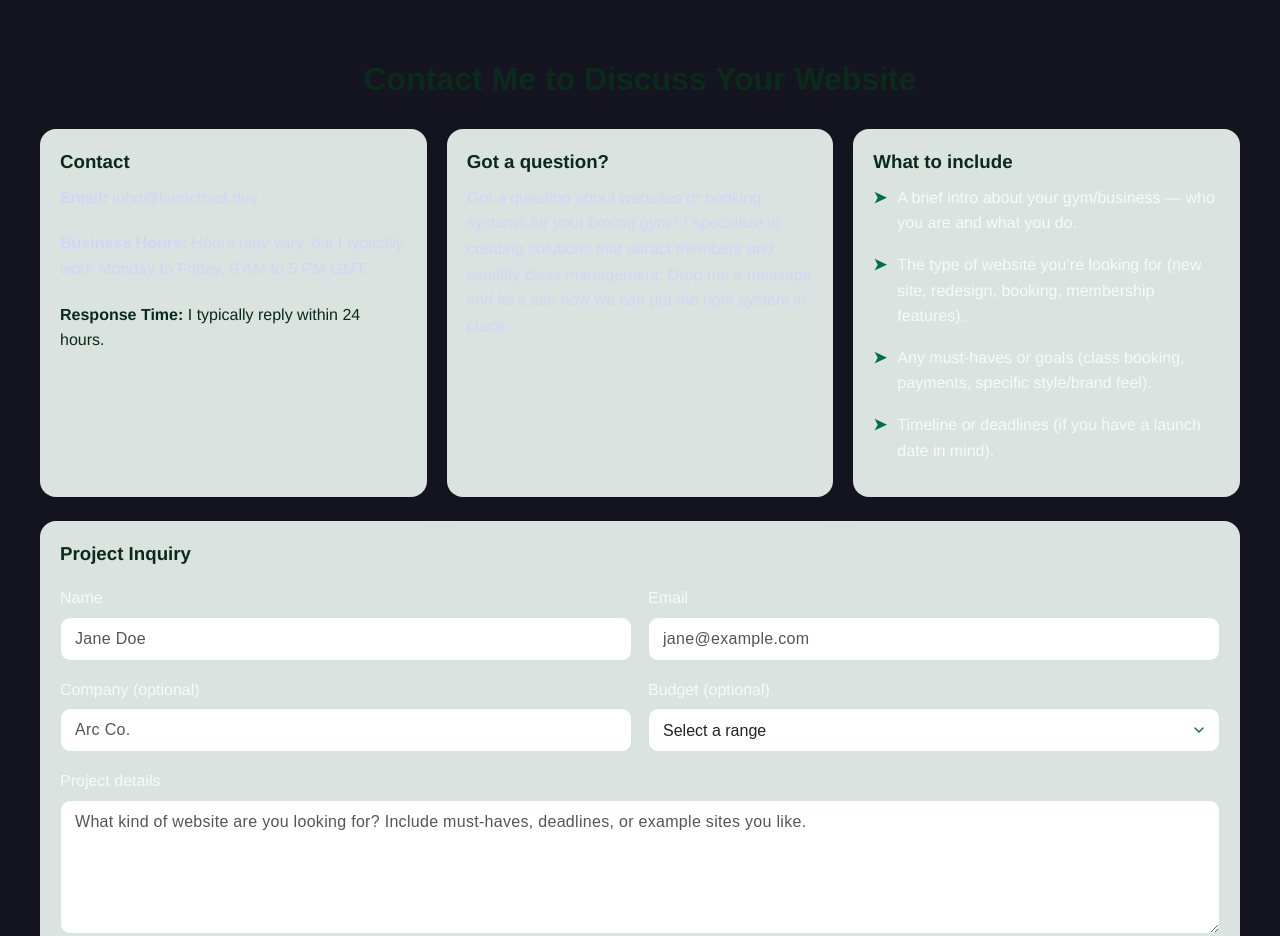
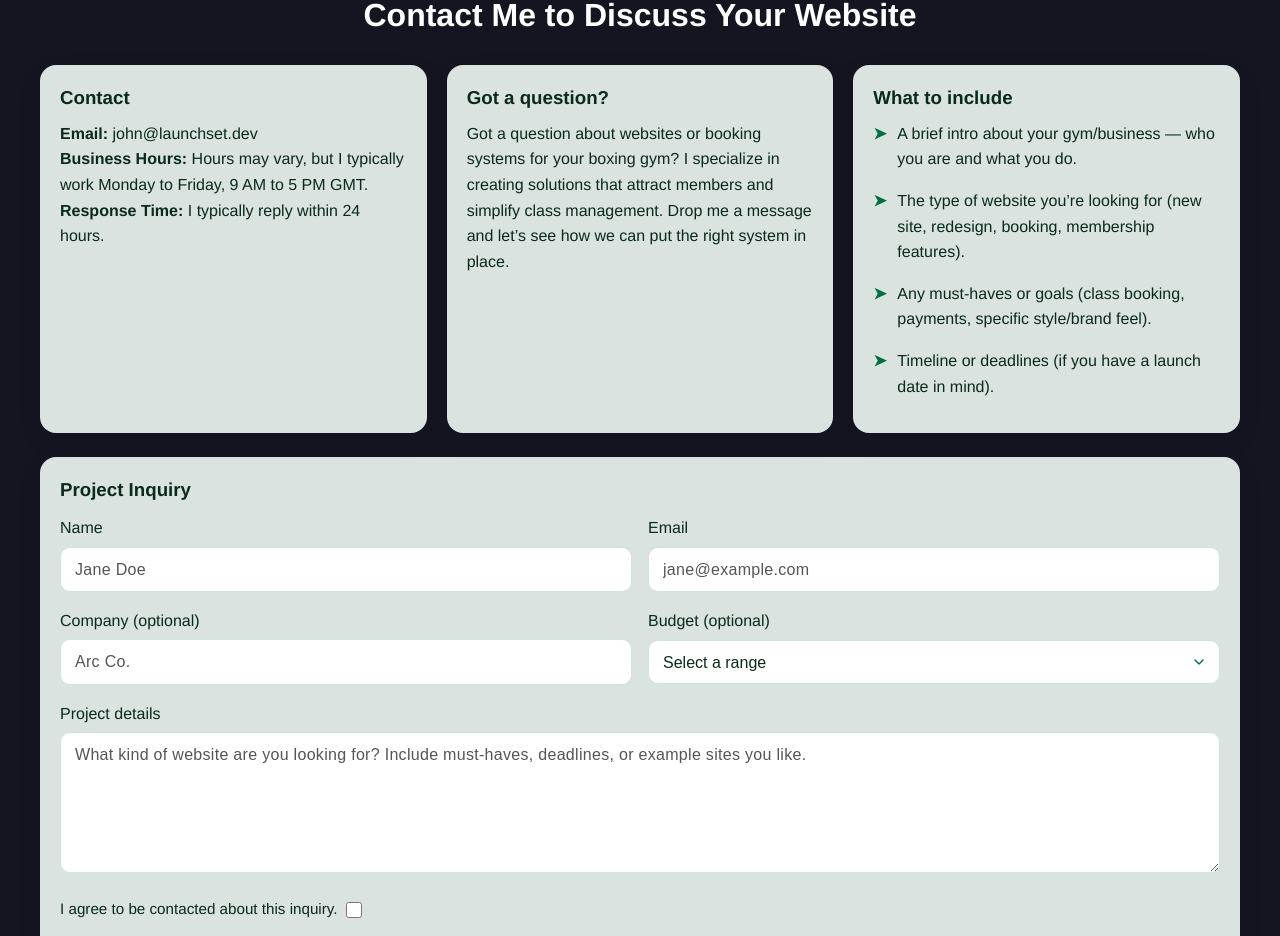
Before and after one commit to Launchset/Portfolio, a React (Vite) app: page / in a window 1280 px wide. Shown: the part 1860-2796 px from the top of the page. Built offline with nearby package versions, Linux system fonts and the light colour scheme.

Commit message:
Enhance styling for About, Contact, Hero, Navbar, Projects, and Footer components; improve readability, responsiveness, and visual consistency across the site.

```diff
--- a/src/components/About.css
+++ b/src/components/About.css
@@ -3,6 +3,7 @@
   background-color: #ffffff;
   padding: 4rem 2rem;
   color: #222;
+  border-radius: 60px 60px 0 0;
 }
 
 .about-container {
--- a/src/components/Contact.css
+++ b/src/components/Contact.css
@@ -1,173 +1,140 @@
+/* ===============================
+   Contact Section — same visuals, cleaner CSS (readability fixed)
+   =============================== */
+:root {
+  /* Colors */
+  --green: #00703c;
+  --green-700: #005f32;
+  --brand-dark: #0a2b1a;
+  --text: #fff;                 /* kept for dark-on-dark needs */
+  --text-on-card: #0a2b1a;      /* NEW: readable on light cards */
+  --muted: #0a2b1a;
+  --input-border: #cde8d7;
+
+  /* Surfaces & effects */
+  --card-bg: rgba(240, 250, 245, 0.9);
+  --card-bg-hover: rgba(232, 246, 238, 1);
+  --focus-ring: 0 0 0 3px rgba(0, 112, 60, 0.2);
+  --shadow-md: 0 8px 24px rgba(0, 0, 0, 0.08);
+
+  /* Sizing */
+  --radius-md: 10px;
+  --radius-lg: 16px;
+  --gap-sm: 12px;
+  --gap-md: 16px;
+  --gap-lg: 20px;
+}
+
 /* === Section === */
 .contact {
-  /* keep your current background */
   padding: 56px 20px 80px;
 }
 .contact-wrap { max-width: 1200px; margin: 0 auto; }
 .contact-title {
   font-size: 2rem;
   text-align: center;
-  color: #0a2b1a;
+  color: #fff;                  /* visible on dark bg */
   margin-bottom: 24px;
 }
 
-/* === Top info cards === */
+/* === Cards (info + form) === */
+.contact-card,
+.contact-form.card {
+  background: var(--card-bg);
+  border-radius: var(--radius-lg);
+  box-shadow: var(--shadow-md);
+  padding: 18px var(--gap-lg);
+  transition: background 0.2s ease;
+  color: var(--text-on-card);   /* FIX: text readable on card */
+}
+.contact-card:hover,
+.contact-form.card:hover { background: var(--card-bg-hover); }
+.contact-card h3,
+.contact-form h3 {
+  margin: 0 0 0.5rem;
+  color: var(--brand-dark);
+}
+.muted { color: var(--muted); }
+
+/* === Responsive grids === */
 .contact-grid {
   display: grid;
-  gap: 20px;
-  grid-template-columns: 1fr;       /* mobile: stack */
+  gap: var(--gap-lg);
+  grid-template-columns: 1fr;
   margin-bottom: 24px;
 }
+.form-grid {
+  display: grid;
+  gap: var(--gap-md);
+  grid-template-columns: 1fr;
+  margin-top: 10px;
+}
+.form-grid label { display: grid; gap: 6px; color: var(--text-on-card); }
+.form-grid .full { grid-column: 1 / -1; }
+
 @media (min-width: 720px) {
-  .contact-grid { grid-template-columns: 1fr 1fr; }           /* tablet: 2-up */
+  .contact-grid { grid-template-columns: 1fr 1fr; }
+  .form-grid { grid-template-columns: repeat(2, 1fr); }
+  .form-grid .full { grid-column: 1 / -1; }
 }
 @media (min-width: 980px) {
-  .contact-grid { grid-template-columns: repeat(3, 1fr); }    /* desktop: 3-up */
+  .contact-grid { grid-template-columns: repeat(3, 1fr); }
 }
 
-.contact-card,
-.contact-form.card {
-  background: #fff;
-  border-radius: 16px;
-  box-shadow: 0 8px 24px rgba(0, 0, 0, 0.08);
-  padding: 18px 20px;
-}
-.contact-card h3 { margin: 0 0 .5rem; color: #0a2b1a; }
-.muted { color: #0a2b1a; }
-
-/* === Bullets with spacing + green arrows === */
-.bullets {
-  list-style: none;
-  margin: .25rem 0 0;
-  padding: 0;
-}
+/* === Bullets with green arrows === */
+.bullets { list-style: none; margin: 0.25rem 0 0; padding: 0; }
 .bullets li {
-  margin-bottom: 1rem;         /* gap between bullets */
+  position: relative;
+  padding-left: 1.5rem;
+  margin-bottom: 1rem;
   line-height: 1.6;
-  position: relative;
-  padding-left: 1.5rem;        /* space for arrow */
+  color: var(--text-on-card);
 }
 .bullets li::before {
   content: "➤";
-  position: absolute;
-  left: 0;
-  top: 0;
-  color: #00703c;              /* Launchset green */
-  font-weight: bold;
+  position: absolute; left: 0; top: 0;
+  color: var(--green); font-weight: bold;
 }
 
-/* === Form layout === */
-.contact-form h3 { margin-top: 0; color: #0a2b1a; }
-
-.form-grid {
-  display: grid;
-  gap: 16px;
-  grid-template-columns: 1fr;       /* mobile: single column */
-  margin-top: 10px;
-}
-.form-grid label { display: grid; gap: 6px; }
-.form-grid .full { grid-column: 1 / -1; }
-
-@media (min-width: 720px) {
-  .form-grid { grid-template-columns: repeat(2, 1fr); } /* tablet+: two cols */
-  .form-grid .full { grid-column: 1 / -1; }             /* textarea spans both */
+/* === Inputs (text, textarea, select) === */
+input,
+textarea,
+.form-grid select {
+  width: 100%;
+  box-sizing: border-box;
+  background: #fff;
+  color: var(--text-on-card);   /* FIX: dark text on white inputs */
+  border: 1px solid var(--input-border);
+  border-radius: var(--radius-md);
+  padding: 12px 14px;
+  font-size: 1rem;
+  line-height: 1.2;
 }
 
-/* Inputs */
-input,
-textarea {
-  background: #fff;
-  border: 1px solid #cde8d7;
-  border-radius: 10px;
-  padding: 12px 14px;
-  font-size: 1rem;
-  color: #222;
-  width: 100%;
-  box-sizing: border-box;
-}
+/* focus */
 input:focus,
-textarea:focus {
-  border-color: #00703c;
-  box-shadow: 0 0 0 3px rgba(0, 112, 60, 0.2);
+textarea:focus,
+.form-grid select:focus {
+  border-color: var(--green);
+  box-shadow: var(--focus-ring);
   outline: none;
 }
-textarea { resize: vertical; }
 
-/* === Placeholder text styling === */
+/* placeholders */
 input::placeholder,
 textarea::placeholder {
-  font-family: sans-serif;  /* force sans-serif */
+  font-family: sans-serif;
   font-size: 1rem;
   color: #555;
   letter-spacing: 0.3px;
 }
 
-/* Actions row */
-.actions {
-  margin-top: 16px;
-  display: flex;
-  align-items: center;
-  gap: 12px;
-  flex-wrap: wrap;
-}
-@media (max-width: 480px) {
-  .actions { flex-direction: column; align-items: stretch; }
-  .actions .btn-primary { width: 100%; }
-}
+textarea { resize: vertical; }
 
-.btn-primary {
-  background: #00703c;
-  color: #fff;
-  font-weight: 600;
-  padding: 12px 18px;
-  border: none;
-  border-radius: 10px;
-  cursor: pointer;
-}
-.btn-primary:hover { background: #005f32; }
-
-.note.success { color: #00703c; }
-.note.error { color: #b30000; }
-
-/* Honeypot */
-.hp {
-  position: absolute;
-  left: -9999px;
-  width: 1px; height: 1px;
-}
-
-/* Consent row (text first, checkbox on the right) */
-.consent-row {
-  grid-column: 1 / -1;
-  display: flex;
-  align-items: center;
-  gap: 8px;
-  margin-top: 8px;
-  flex-wrap: wrap; /* allow wrapping on tiny screens */
-}
-.consent-row label {
-  font-size: 0.95rem;
-  color: #222;
-  cursor: pointer;
-}
-.consent-row input[type="checkbox"] {
-  width: 16px; height: 16px;
-  margin: 0; flex: 0 0 auto;
-  accent-color: #00703c;
-}
-
-/* Select styled like inputs */
+/* === Select caret (custom arrow) === */
 .form-grid select {
-  background: #fff;
-  color: #222;
-  border: 1px solid #cde8d7;
-  border-radius: 10px;
-  padding: 12px 40px 12px 14px;
-  font-size: 1rem;
-  line-height: 1.2;
   height: 44px;
-  width: 100%;
-  outline: none;
+  padding-right: 40px;
   -webkit-appearance: none;
   -moz-appearance: none;
   appearance: none;
@@ -178,10 +145,6 @@ textarea::placeholder {
   background-position: right 12px center;
   background-size: 16px;
 }
-.form-grid select:focus {
-  border-color: #00703c;
-  box-shadow: 0 0 0 3px rgba(0,112,60,0.2);
-}
 .form-grid select:hover { border-color: #a9dcc2; }
 .form-grid select:disabled {
   color: #8aa0b3;
@@ -191,18 +154,58 @@ textarea::placeholder {
 }
 .form-grid select::-ms-expand { display: none; }
 
-/* === Contact cards & form with subtle green tint === */
-.contact-card,
-.contact-form.card {
-  background: rgba(240, 250, 245, 0.9); /* soft greenish-white */
-  border-radius: 16px;
-  box-shadow: 0 8px 24px rgba(0, 0, 0, 0.08);
-  padding: 18px 20px;
-  transition: background 0.2s ease;
+/* === Actions row === */
+.actions {
+  margin-top: var(--gap-md);
+  display: flex;
+  align-items: center;
+  gap: var(--gap-sm);
+  flex-wrap: wrap;
+}
+@media (max-width: 480px) {
+  .actions { flex-direction: column; align-items: stretch; }
+  .actions .btn-primary { width: 100%; }
 }
 
-/* optional: slightly stronger tint on hover */
-.contact-card:hover,
-.contact-form.card:hover {
-  background: rgba(232, 246, 238, 1);
+/* Buttons */
+.btn-primary {
+  background: var(--green);
+  color: #fff;
+  font-weight: 600;
+  padding: 12px 18px;
+  border: none;
+  border-radius: var(--radius-md);
+  cursor: pointer;
 }
+.btn-primary:hover { background: var(--green-700); }
+
+/* Notes */
+.note.success { color: var(--green); }
+.note.error { color: #b30000; }
+
+/* Honeypot (anti-bot) */
+.hp {
+  position: absolute;
+  left: -9999px;
+  width: 1px;
+  height: 1px;
+}
+
+/* Consent row */
+.consent-row {
+  grid-column: 1 / -1;
+  display: flex;
+  align-items: center;
+  gap: 8px;
+  margin-top: 8px;
+  flex-wrap: wrap;
+}
+.consent-row label {
+  font-size: 0.95rem;
+  color: var(--text-on-card);   /* FIX: readable on card */
+  cursor: pointer;
+}
+.consent-row input[type="checkbox"] {
+  width: 16px; height: 16px; margin: 0; flex: 0 0 auto;
+  accent-color: var(--green);
+}
--- /dev/null
+++ b/src/components/Footer.css
@@ -0,0 +1,17 @@
+.footer {
+    background-color: #ffffff;
+    color: #0d0b0b;
+    padding: 2rem;
+    text-align: center;
+    font-size: 0.9rem;
+}
+
+.footer-content {
+    max-width: 1000px;
+    margin: 0 auto;
+    padding: 1rem;
+}
+
+.footer p {
+    color: #0d0b0b;
+}
--- a/src/components/Footer.jsx
+++ b/src/components/Footer.jsx
@@ -1,9 +1,11 @@
-function Footer() {
+import "./Footer.css";
+
+export default function Footer() {
     return (
-        <footer>
-            <p>&copy; {new Date().getFullYear()} James Dyson & John Helyar All rights reserved.</p>
+        <footer className="footer">
+            <div className="footer-content">
+                <p>&copy; {new Date().getFullYear()} James Dyson & John Helyar. All rights reserved.</p>
+            </div>
         </footer>
     );
 }
-
-export default Footer;
--- a/src/components/Hero.css
+++ b/src/components/Hero.css
@@ -8,7 +8,6 @@
   color: #fff;
 
   padding: 6rem 4rem;
-  margin-top: var(--nav-h, 80px);
   min-height: 100vh;
   display: flex;
   align-items: center;
--- a/src/components/Navbar.css
+++ b/src/components/Navbar.css
@@ -73,7 +73,7 @@
 }
 
 .nav-links a{
-  color: #ffffff;
+  color: #00c16a;
   text-decoration: none;
   font-weight: 600;
   letter-spacing: 0.01em;
@@ -194,7 +194,7 @@
   cursor: pointer;
 
   /* Style hamburger icon */
-  color: #fff;         /* make it white */
+  color: #00c16a;         /* make it white */
   font-size: 1.8rem;   /* increase size (try 2rem if you want even bigger) */
   line-height: 1;
 }
@@ -252,7 +252,7 @@
   .nav-toggle{ display: none; }
   .nav-inline{ display: flex; gap: 20px; }
   .nav-inline a{
-    color: #fff;             /* changed from dark to white */
+    color: #00c16a;             /* changed from dark to white */
     text-decoration: none;
     font-weight: 600;
   }
--- a/src/components/Projects.css
+++ b/src/components/Projects.css
@@ -1,5 +1,7 @@
 .projects {
   padding: 56px 20px;
+  background: #fff;
+  border-radius: 60px;
 }
 
 .projects h2 {
--- a/src/styles/global.css
+++ b/src/styles/global.css
@@ -10,7 +10,6 @@
 
 :root {
   --bg-base: #141521; /* deep neutral for glowy background */
-  --text-color: #f3fdf8; /* default light text on dark bg */
 }
 
 html, body, #root {
@@ -27,10 +26,6 @@ h1, h2, h3 {
   color: #ffffff;
 }
 
-p {
-  margin-bottom: 20px;
-  color: #cfd3ffcc;
-}
 
 /* Links (global style) */
 a {
```
